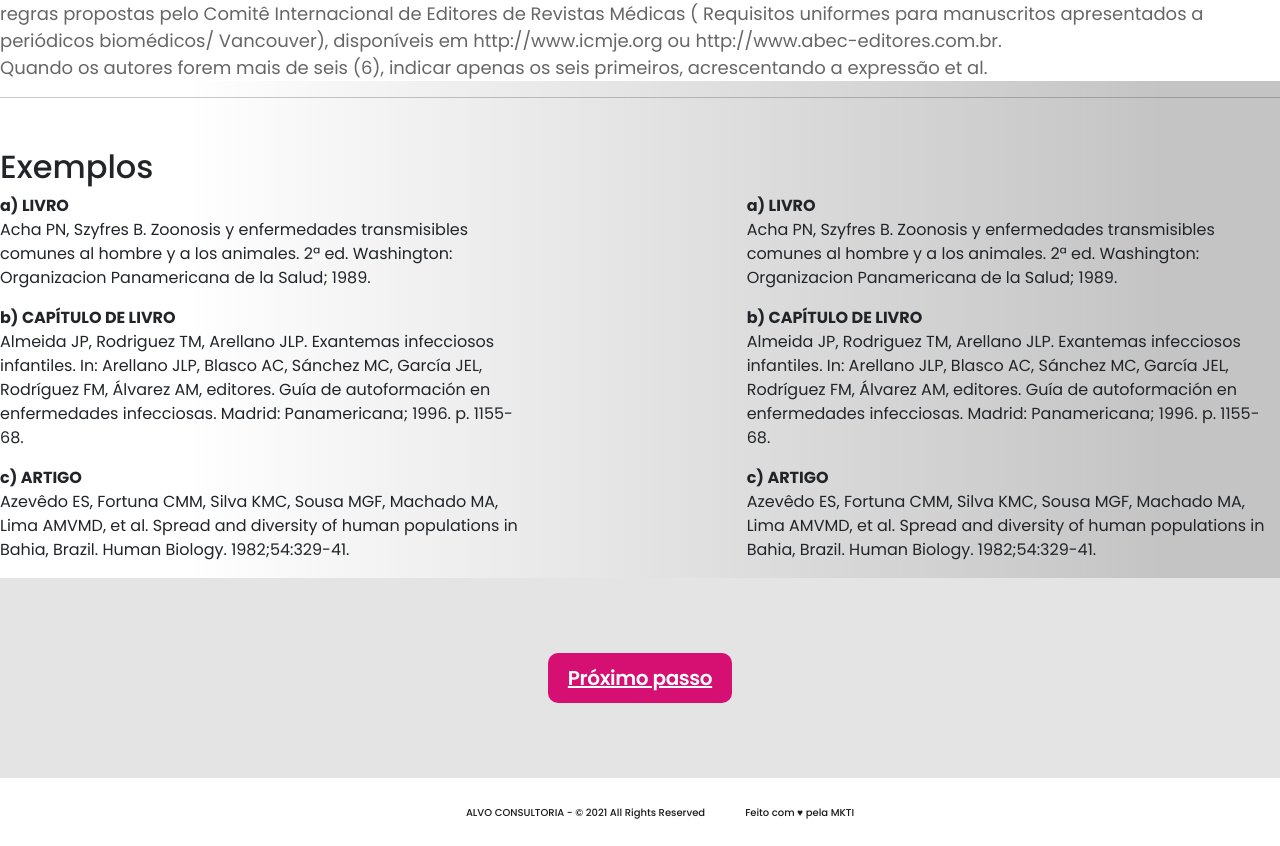
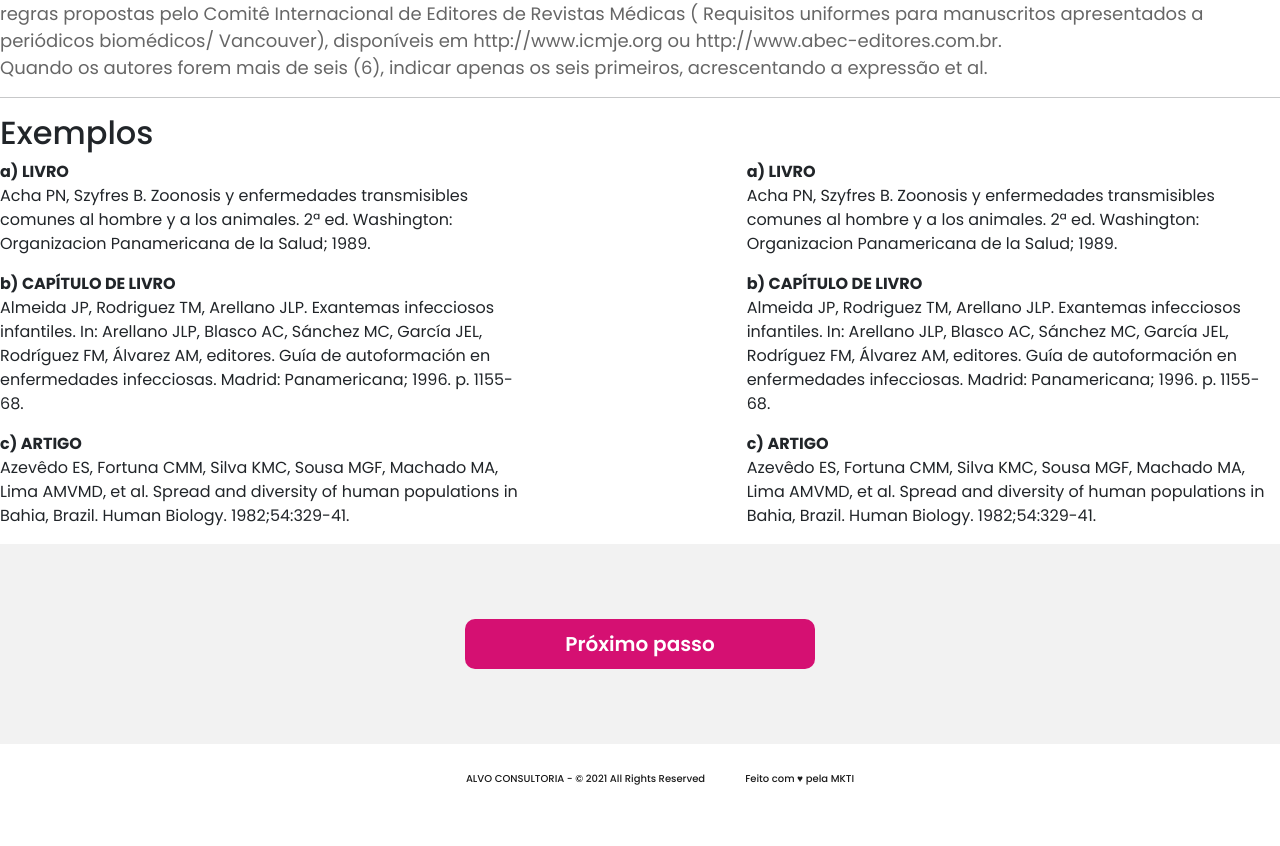
Before and after one commit to 42Dias/alvoconsultoria, a React (Create React App) app: page /seja-provedor/cadastro-provedor in a window 1280 px wide. Shown: the part 950-1796 px from the top of the page. After the commit the page ends 1762 px from the top, so only its background shows below. Built offline with nearby package versions, Linux system fonts and the light colour scheme.

Commit message:
styled components of the registration screen

```diff
--- a/src/pages/Apply/styles/apply.css
+++ b/src/pages/Apply/styles/apply.css
@@ -10,7 +10,6 @@ body {
     display: flex;
     justify-content: space-between;
     flex-direction: column;
-    background: linear-gradient(270deg, #C4C4C4 9.21%, rgba(196, 196, 196, 0) 85.55%);
 }
 
 .container {
@@ -36,7 +35,6 @@ body {
   display: flex;
   justify-content: space-between;
   flex-direction: column;
-  background: linear-gradient(270deg, #C4C4C4 9.21%, rgba(196, 196, 196, 0) 85.55%);
 }
 
 .card {
--- a/src/pages/RegisterProvider/index.js
+++ b/src/pages/RegisterProvider/index.js
@@ -29,7 +29,7 @@ export default function RegisterProvider() {
 
       <S.Container>
         <S.FormattingStandards>
-          <S.FormattingStandards>
+          <S.FormattingStandardsContainer>
             <h2>Normas de Formatação</h2>
             <p>
               Anexar em Documento Original o texto completo: iniciar com o
@@ -55,7 +55,7 @@ export default function RegisterProvider() {
               Quando os autores forem mais de seis (6), indicar apenas os seis
               primeiros, acrescentando a expressão et al.
             </p>
-          </S.FormattingStandards>
+          </S.FormattingStandardsContainer>
         </S.FormattingStandards>
       </S.Container>
 
@@ -113,14 +113,11 @@ export default function RegisterProvider() {
         </article>
       </S.FormattingStandardsContainer>
 
-      <div className='d-flex align-items-center justify-content-center proximo-passo'>
-        <Link
-          to='/seja-provedor/cadastro-provedor/formatacao'
-          className='btn-patterns-next'
-        >
+      <S.Button>
+        <Link to='/seja-provedor/cadastro-provedor/formatacao'>
           Próximo passo
         </Link>
-      </div>
+      </S.Button>
     </>
   )
 }
--- a/src/pages/RegisterProvider/styles/registerprovider.css
+++ b/src/pages/RegisterProvider/styles/registerprovider.css
@@ -91,7 +91,7 @@
 
 .proximo-passo{
   height: 200px;
-  background: #e5e4e4;
+  background: yellow;
 }
 
 .btn-patterns-next {
--- a/src/pages/RegisterProvider/styles/styles.js
+++ b/src/pages/RegisterProvider/styles/styles.js
@@ -75,6 +75,27 @@ export const FormattingStandards = styled.section`
   }
 `
 
-export const FormattingStandardsContainer = styled.section`
-  margin-top: 50px;
+export const FormattingStandardsContainer = styled.section``
+
+export const Button = styled.div`
+  display: flex;
+  align-items: center;
+  justify-content: center;
+  height: 200px;
+  background: #f2f2f2;
+
+  a {
+    padding: 10px 100px;
+    font-weight: 600;
+    font-size: 20px;
+
+    color: #ffffff;
+    background: #d51072;
+    border-radius: 10px;
+    text-decoration: none;
+
+    &:hover {
+      color: #fff;
+    }
+  }
 `
--- a/src/pages/SignUp/styles/signup.css
+++ b/src/pages/SignUp/styles/signup.css
@@ -10,7 +10,6 @@ body {
     display: flex;
     justify-content: space-between;
     flex-direction: column;
-    background: linear-gradient(270deg, #C4C4C4 9.21%, rgba(196, 196, 196, 0) 85.55%);
 }
 
 .container {
@@ -31,11 +30,9 @@ body {
 
 .containerSignUp {
   height: 85vh !important;
-
   display: flex;
   justify-content: space-between;
   flex-direction: column;
-  background: linear-gradient(270deg, #C4C4C4 9.21%, rgba(196, 196, 196, 0) 85.55%);
 }
 
 .content-login-form {
```
